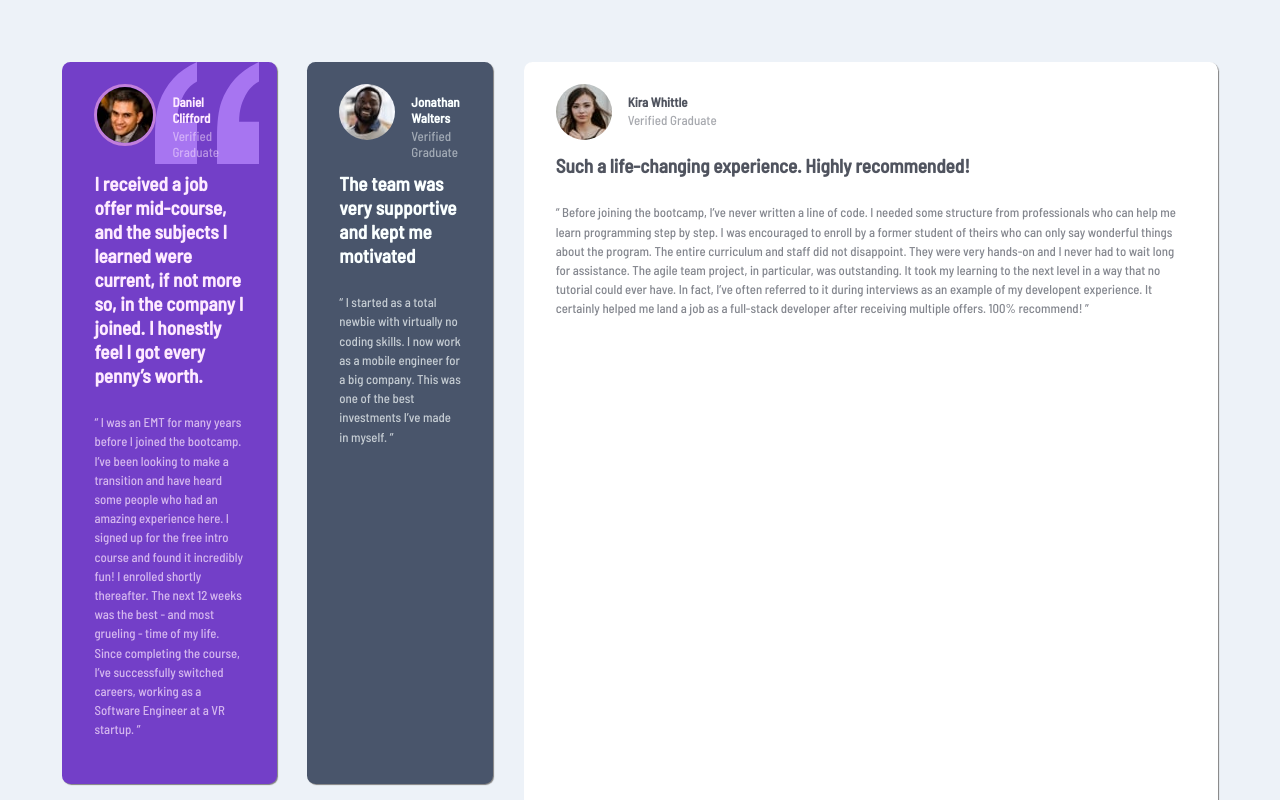
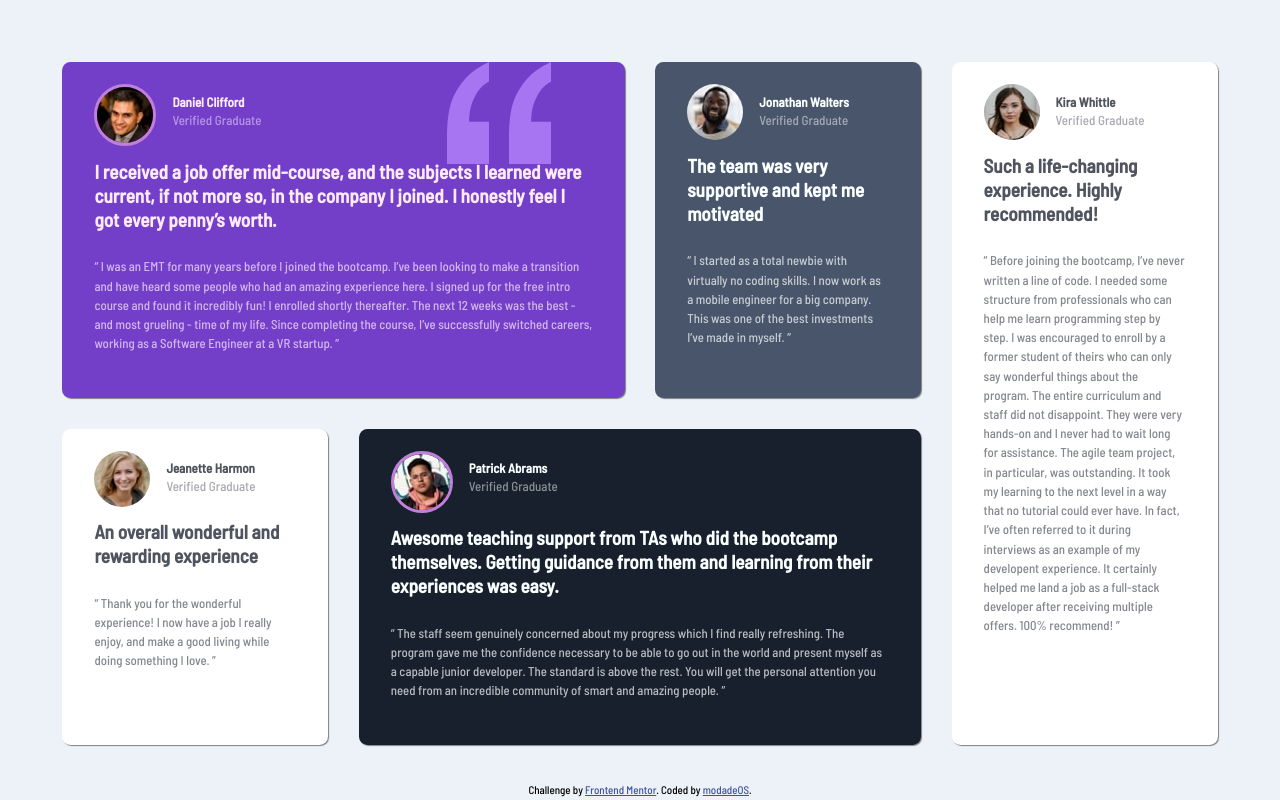
Before and after one commit to modade97/testimonial-grid-section, a plain HTML site: page index.html in a window 1280 px wide. Shown: the top 800 px of the page. Drawn offline with Linux system fonts and the light colour scheme.

Commit message:
Update style.css

```diff
--- a/style.css
+++ b/style.css
@@ -3,7 +3,7 @@
 }
 body {
     margin: 0px;
-    min-height: 100vh;
+/*    min-height: 100vh; */
     padding: 0.9rem;
     background-color: #EDF2F8;
     font-family: 'Barlow Semi Condensed', sans-serif;
@@ -47,7 +47,7 @@ body {
 @media (min-width: 60em) {
    .grid_layout {
         margin: 3rem;
-        grid-template-columns: repeat(3, 1fr);
+        grid-template-columns: repeat(4, 1fr);
    }
    .grid_layout_col_span2 {
         grid-column: span 2;
```
